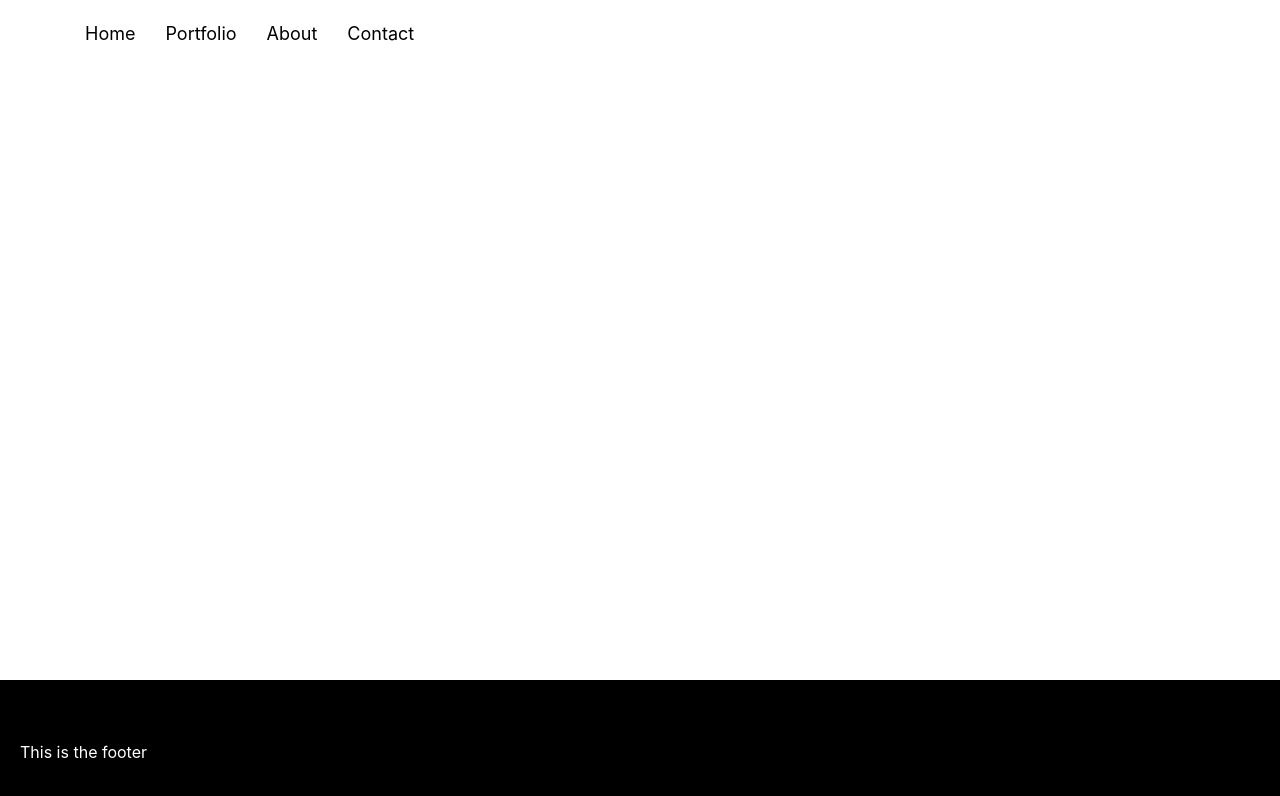
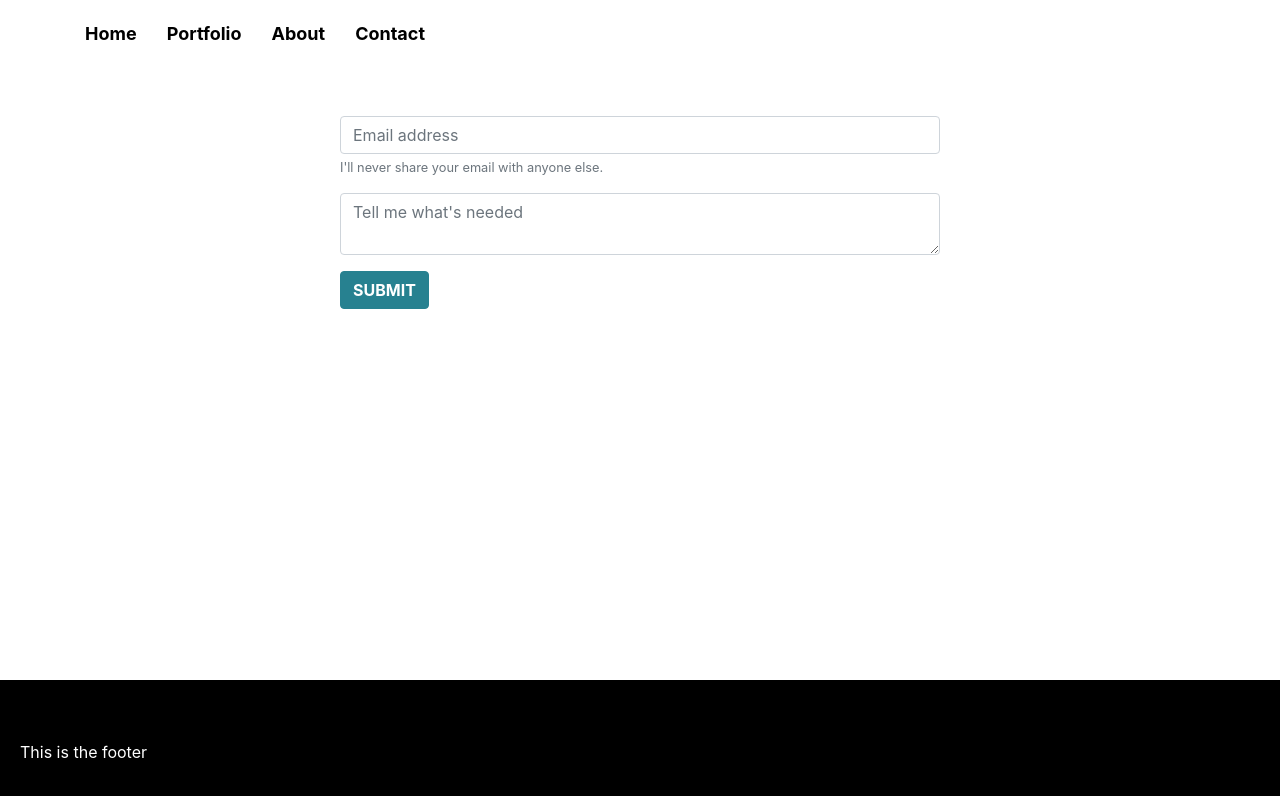
Before and after one commit to halbrookmichael/halbrookmichael.github.io, a React (Create React App) app in the folder portfolio/: page /contact in a window 1280 px wide. Shown: the top 796 px of the page. Built offline with nearby package versions, Linux system fonts and the light colour scheme.

Commit message:
need to commit

```diff
--- a/portfolio/src/App.js
+++ b/portfolio/src/App.js
@@ -6,6 +6,7 @@ import Footer from './components/Footer';
 // layouts
 import Home from './contents/Home';
 import Portfolio from './contents/Portfolio';
+import Contact from './contents/Contact';
 // Font-Awesome
 import { library } from '@fortawesome/fontawesome-svg-core';
 import { faCode, faSwatchbook, faVectorSquare } from '@fortawesome/free-solid-svg-icons';
@@ -21,6 +22,7 @@ function App() {
         <Switch>
           <Route exact path='/' component={Home} />
           <Route path='/portfolio' component={Portfolio} />
+          <Route path='/contact' component={Contact} />
         </Switch>
       </div>
       <Footer />
--- a/portfolio/src/App.scss
+++ b/portfolio/src/App.scss
@@ -6,7 +6,7 @@
   width: 100%;
   min-height: 100vh;
   padding-bottom: rem(120px);
-   overflow: hidden;
+  overflow: hidden;
 }
 .main {
   width: 100%;
--- a/portfolio/src/components/PortfolioItem.js
+++ b/portfolio/src/components/PortfolioItem.js
@@ -1,5 +1,6 @@
 import React, { Component } from 'react';
-import {Button} from 'react-bootstrap'
+import {Button} from 'react-bootstrap';
+
 import Card from "react-bootstrap/Card";
 
 import '../styles/home.scss';
@@ -16,12 +17,11 @@ class PortfolioItem extends Component {
 					<Card key={index} className="portfolio-item">
 						<Card.Img variant="top" src={item.img} />
 						<Card.Body>
-							<Card.Title>Card Title</Card.Title>
+							<Card.Title>{item.title}</Card.Title>
 							<Card.Text>
-								Some quick example text to build on the card title and make up the bulk of
-								the card's content.
+								{item.description}
 							</Card.Text>
-							<Button variant="primary">Go somewhere</Button>
+							<Button variant="primary">{item.btnText}</Button>
 						</Card.Body>
 					</Card>
 				))}
--- a/portfolio/src/contents/Contact.js
+++ b/portfolio/src/contents/Contact.js
@@ -0,0 +1,47 @@
+import React, { Component } from 'react';
+import Form from "react-bootstrap/Form";
+import Button from "react-bootstrap/Button";
+
+import '../styles/contact.scss';
+
+class Contact extends Component {
+	  constructor(props) {
+    	super(props);
+			this.state = {
+					name: "",
+					email: "",
+					feedback: "",
+				};
+		}
+		handleInputChange(event) {
+			event.preventDefault();
+			const target = event.target;
+			const name = target.name;
+			const value = target.value;
+			this.setState({ [name]: value });
+  	}
+
+	render() {
+		return (
+			<section id="contact" className="container">
+				<Form method="post" enctype="text/plain">
+					<Form.Group controlId="formBasicEmail">
+						<Form.Control type="email" placeholder="Email address" />
+						<Form.Text className="text-muted">
+							I'll never share your email with anyone else.
+						</Form.Text>
+					</Form.Group>
+
+					<Form.Group controlId="formTextArea">
+						<Form.Control as="textarea" type="text" placeholder="Tell me what's needed" />
+					</Form.Group>
+					<Button variant="primary" type="submit">
+							Submit
+					</Button>
+					</Form>
+			</section>
+		)
+	}
+}
+
+export default Contact;
--- a/portfolio/src/contents/Home.js
+++ b/portfolio/src/contents/Home.js
@@ -1,10 +1,10 @@
 import React, { Component } from 'react';
+import {Button} from 'react-bootstrap';
 
 import '../styles/home.scss';
 import data from '../data/data.json';
 
 import PageTitle from '../components/PageTitle';
-import Button from '../components/Button';
 import Service from '../components/Service';
 
 const services = data.services;
@@ -21,7 +21,11 @@ class Home extends Component {
 				<div className="content about">
 					<div className="about-text container">
 						<p>{data.home.about}</p>
-						<a href="/contact"><Button classes="btn-success" buttonText="LET'S CHAT!" /></a>
+						<a href="/contact">
+							<Button variant="primary" className="btn-success" type="submit">
+								Let's Chat
+							</Button>
+						</a>
 					</div>
 				</div>
 				<div className="content container">
--- a/portfolio/src/data/data.json
+++ b/portfolio/src/data/data.json
@@ -29,52 +29,62 @@
 		{
 			"img": "http://www.freedigitalphotos.net/images/previews/illustration-digital-painting-forest-scene-100394230.jpg",
 			"title": "",
-			"description": ""
+			"description": "Hello",
+			"btnText": "View Project"
 		},
 		{
 			"img": "http://www.freedigitalphotos.net/images/previews/illustration-digital-painting-forest-scene-100394230.jpg",
 			"title": "",
-			"description": ""
+			"description": "",
+			"btnText": "View Project"
 		},
 		{
 			"img": "http://www.freedigitalphotos.net/images/previews/illustration-digital-painting-forest-scene-100394230.jpg",
 			"title": "",
-			"description": ""
+			"description": "",
+			"btnText": "View Project"
 		},
 		{
 			"img": "http://www.freedigitalphotos.net/images/previews/illustration-digital-painting-forest-scene-100394230.jpg",
 			"title": "",
-			"description": ""
+			"description": "",
+			"btnText": "View Project"
 		},
 		{
 			"img": "http://www.freedigitalphotos.net/images/previews/illustration-digital-painting-forest-scene-100394230.jpg",
 			"title": "",
-			"description": ""
+			"description": "",
+			"btnText": "View Project"
 		},
 		{
 			"img": "http://www.freedigitalphotos.net/images/previews/illustration-digital-painting-forest-scene-100394230.jpg",
 			"title": "",
-			"description": ""
+			"description": "",
+			"btnText": "View Project"
 		},
 		{
 			"img": "http://www.freedigitalphotos.net/images/previews/illustration-digital-painting-forest-scene-100394230.jpg",
 			"title": "",
-			"description": ""
+			"description": "",
+			"btnText": "View Project"
 		},
 		{
 			"img": "http://www.freedigitalphotos.net/images/previews/illustration-digital-painting-forest-scene-100394230.jpg",
 			"title": "",
-			"description": ""
+			"description": "",
+			"btnText": "View Project"
 		},
 		{
 			"img": "http://www.freedigitalphotos.net/images/previews/illustration-digital-painting-forest-scene-100394230.jpg",
 			"title": "",
-			"description": ""
+			"description": "",
+			"btnText": "View Project"
 		},
 		{
 			"img": "http://www.freedigitalphotos.net/images/previews/illustration-digital-painting-forest-scene-100394230.jpg",
 			"title": "",
-			"description": ""
+			"description": "",
+			"btnText": "View Project"
 		}
 	]
 }
--- a/portfolio/src/styles/Nav.scss
+++ b/portfolio/src/styles/Nav.scss
@@ -19,6 +19,7 @@ nav {
     position: relative;
     margin-right: rem(30px);
     color: #000;
+    font-weight: bold;
     transition: all 0.3s ease;
 
     a {
@@ -35,9 +36,5 @@ nav {
       cursor: pointer;
       transition: all 0.3s ease;
     }
-
-    &.active {
-      font-weight: bold;
-    }
   }
 }
--- /dev/null
+++ b/portfolio/src/styles/contact.scss
@@ -0,0 +1,12 @@
+
+@import '../variables/colors';
+@import '../helpers/convertToRem';
+
+#contact {
+
+    form {
+        margin: 0 auto;
+        width: 100%;
+        max-width: rem(600px);
+    }
+}
--- a/portfolio/src/styles/portfolio.scss
+++ b/portfolio/src/styles/portfolio.scss
@@ -7,24 +7,35 @@
 	.row {
 		display: flex;
 		flex-wrap: wrap;
-		justify-content: space-between;
 	}
 
 	.portfolio-item {
+		padding: rem(0px) rem(10px);
 		margin-bottom: rem(30px);
 		border-radius: rem(3px);
-		max-width: 48%;
+		max-width: 33.3%;
+
+		&.card {
+			border: none;
+		}
 
 		.description {
 			color: $color-white;
 		}
-
-
 	}
 
+	@media only screen and (max-width: rem(768px)) {
+		.portfolio-item {
+			max-width: 50%;
+		}
+		.row {
+			justify-content: center;
+		}
+	}
 	@media only screen and (max-width: rem(568px)) {
 		.portfolio-item {
-			max-width: 95%;
+			max-width: 100%;
+			margin-bottom: rem(30px);
 		}
 		.row {
 			justify-content: center;
```
Also changed, not shown: 1 other file (tests, documents, lock files or other folders).
